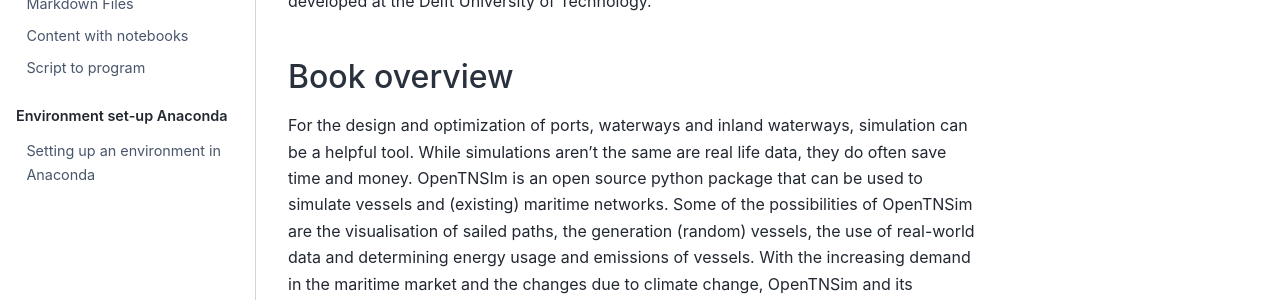
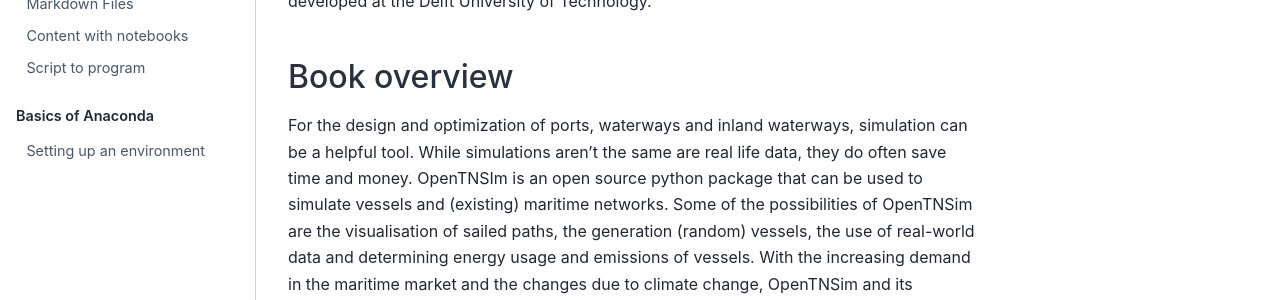
Before and after one commit to TUDelft-CITG/OpenTNSim, a Jupyter Book: the page built from book/Intro_draft.ipynb, in a window 1280 px wide. Shown: the part 317-617 px from the top of the page. Built offline with Jupyter Book 1.0.4 settings and Sphinx 7.4.7 and the Sphinx Book theme 1.1.4, drawn with Linux system fonts in a browser that asks for light colours; pages that are not in the unit, such as notebooks, are missing from menus.

Commit message:
Update TOC #32

```diff
--- a/book/_toc.yml
+++ b/book/_toc.yml
@@ -11,10 +11,10 @@
     - file: docs/AUTHORS.rst
     - file: CL2022-02-script-to-program
       title: Creating a program like OpenTNSim
-- caption: Environment set-up Anaconda
+- caption: Basics of Anaconda
   chapters:
     - file: CL2022-01-20_Environments
-      title: Setting up an environment in Anaconda
+      title: Setting up an environment
 - caption:  Basics of OpenTNSim
   chapters:
     - file: examples/Example 00 - Basic simulation.ipynb
```
